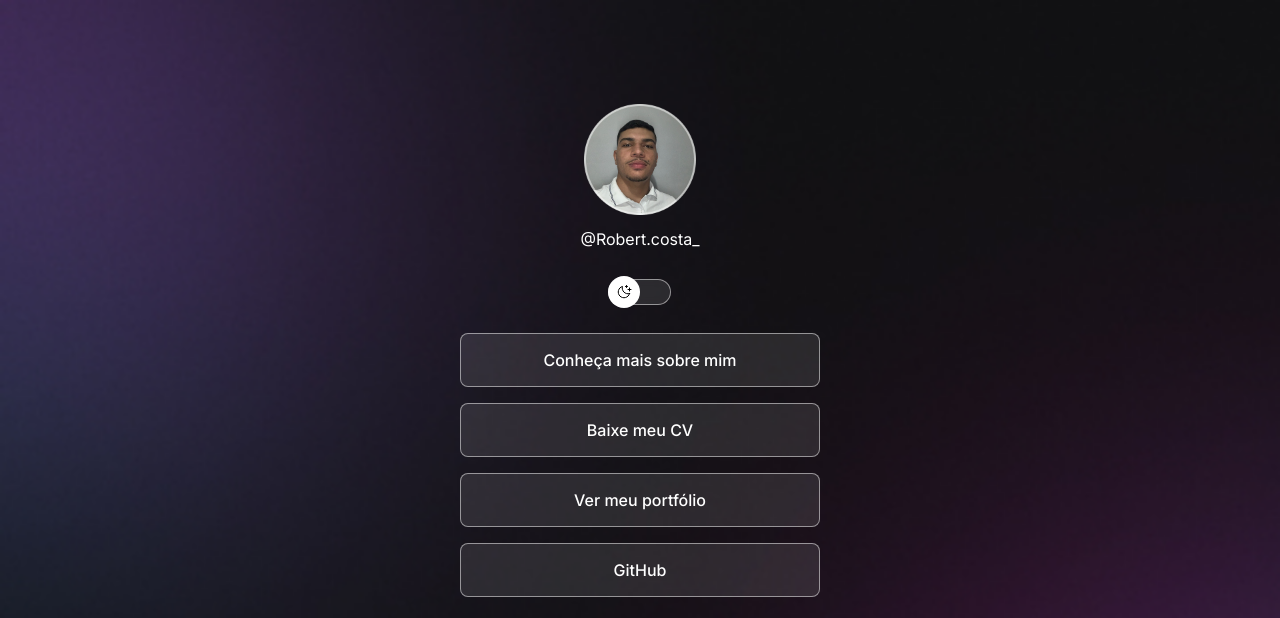
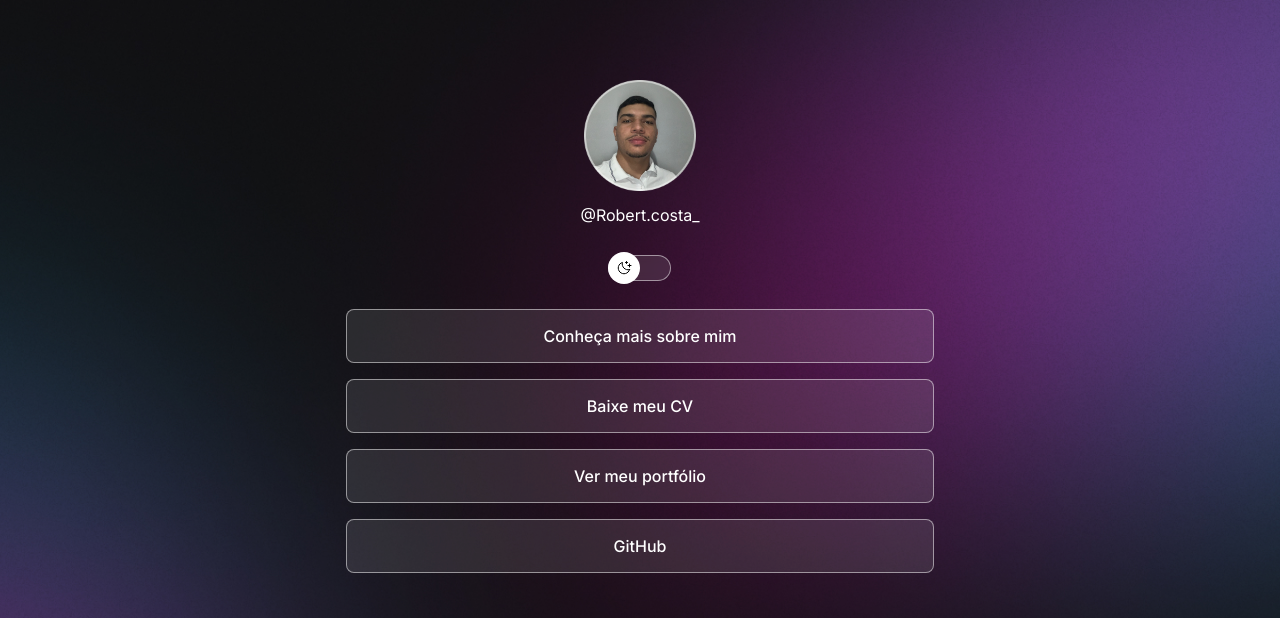
Before and after one commit to robertcostaa/Project-DevLinks, a plain HTML site: page index.html in a window 1280 px wide. Shown: the top 618 px of the page. Drawn offline with nearby package versions, Linux system fonts and the light colour scheme.

Commit message:
background adjustment and responsiveness

```diff
--- a/style.css
+++ b/style.css
@@ -32,6 +32,7 @@ body {
     background-repeat: no-repeat;
     background-size: cover;
     background-position:top center;
+    height: 100vh;
 }
 
 body * {
@@ -40,9 +41,10 @@ body * {
 }
 
 .container {
-    width: 360px;
+    width: 100%;
+    max-width: 588px;
     margin: 56px auto 0px;
-    padding: 24px;
+    padding: 0 24px;
 }
 
 /*profile*/
@@ -160,3 +162,15 @@ footer {
     text-align: center;
     font-size: 14px;
 }
+
+@media (min-width: 700px) {
+
+    :root {
+    --bg-url: url(assets/bg-desktop.jpg);
+    }
+
+    .light {
+    --bg-url: url(assets/bg-desktop-light.jpg);
+    }
+
+}
```
